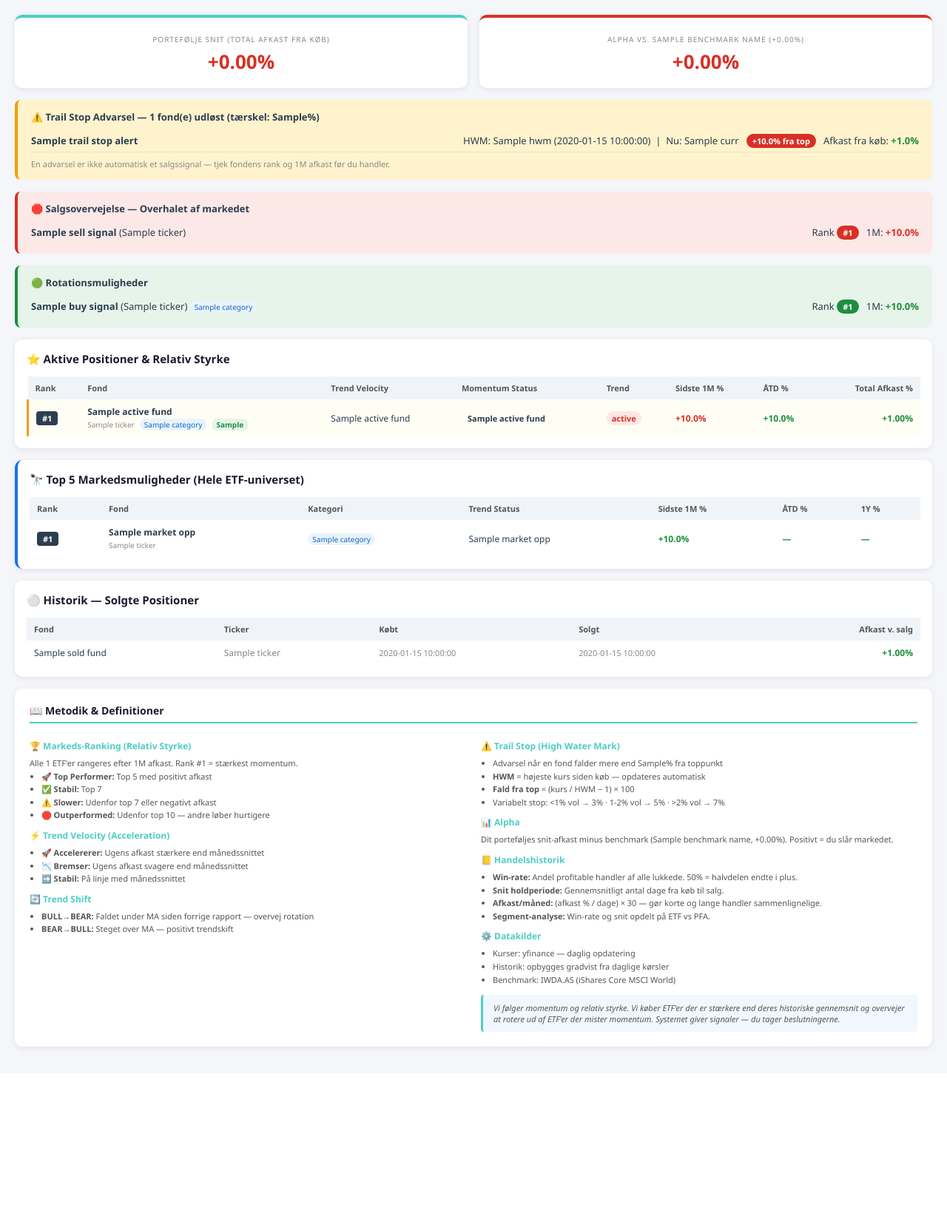
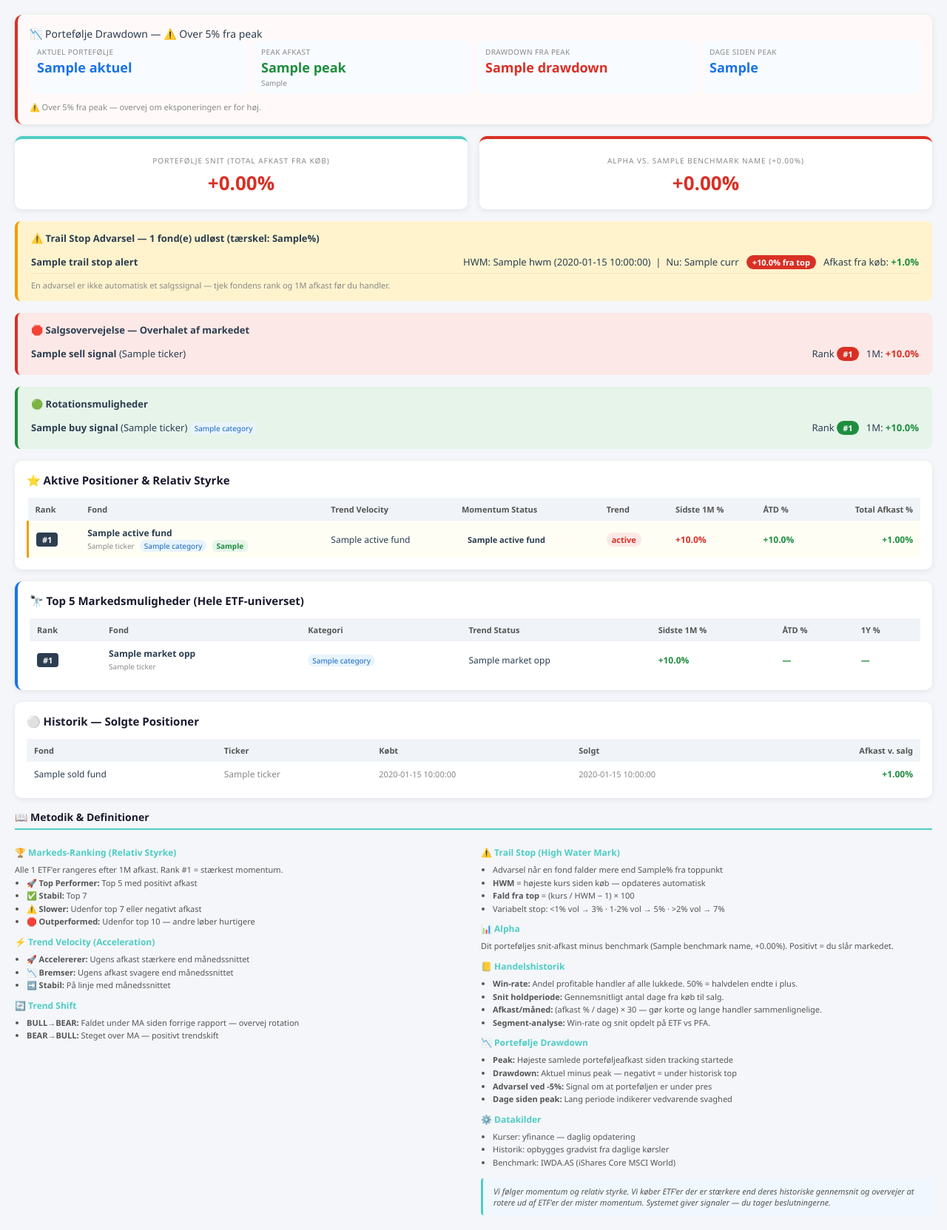
Before and after one commit to Alf4444/TrendAgent, a Python web app: template templates/etf_monthly.html.j2 in a window 1280 px wide. Shown: the part 101-1764 px from the top of the page at 74% size. Before the commit the page ends 1524 px from the top, so only its background shows below. Run offline with Jinja, Linux system fonts and the light colour scheme; the template is opened without the code that fills it: most values are stand-ins (such as "Sample title", 1, 10 or a date in 2020).

Commit message:
Update etf_monthly.html.j2

```diff
--- a/templates/etf_monthly.html.j2
+++ b/templates/etf_monthly.html.j2
@@ -88,7 +88,19 @@
     .type-etf { background: #e6f4ea; color: #1e8e3e; }
 
     /* METODIK */
-    .metodik { background: white; border-radius: 10px; padding: 20px; box-shadow: 0 2px 8px rgba(0,0,0,0.08); margin-bottom: 16px; }
+    .drawdown-box { background: white; border-radius: 10px; padding: 16px;
+                    box-shadow: 0 2px 8px rgba(0,0,0,0.08); margin-bottom: 16px;
+                    border-left: 4px solid #4ecdc4; }
+    .drawdown-box.advarsel { border-left-color: #d93025; background: #fffaf9; }
+    .drawdown-box h3-dd { display: block; font-size: 14px; font-weight: 700;
+                          color: #1a1a2e; margin-bottom: 12px; }
+    .drawdown-grid { display: grid; grid-template-columns: repeat(4, 1fr); gap: 8px; margin-bottom: 10px; }
+    .dd-stat { background: #f8fbff; border-radius: 8px; padding: 8px 10px; }
+    .dd-label { font-size: 10px; color: #888; text-transform: uppercase; letter-spacing: 0.04em; margin-bottom: 2px; }
+    .dd-value { font-size: 18px; font-weight: 800; color: #1a1a2e; }
+    .dd-value.pos { color: #1e8e3e; }
+    .dd-value.neg { color: #d93025; }
+    .dd-value.neutral { color: #1a73e8; }
     .metodik h3 { font-size: 14px; font-weight: 700; margin-bottom: 12px; color: #1a1a2e; border-bottom: 2px solid #4ecdc4; padding-bottom: 6px; }
     .metodik-grid { display: grid; grid-template-columns: 1fr 1fr; gap: 20px; }
     .metodik-col h4 { font-size: 12px; font-weight: 700; color: #4ecdc4; margin: 10px 0 6px; }
@@ -114,6 +126,41 @@
 </div>
 
 <div class="container">
+
+  <!-- PORTEFØLJE DRAWDOWN -->
+  {% if drawdown_data %}
+  <div class="drawdown-box {{ 'advarsel' if drawdown_data.advarsel else '' }}">
+    <span class="h3-dd">📉 Portefølje Drawdown{% if drawdown_data.advarsel %} — ⚠️ Over 5% fra peak{% endif %}</span>
+    <div class="drawdown-grid">
+      <div class="dd-stat">
+        <div class="dd-label">Aktuel portefølje</div>
+        <div class="dd-value {{ 'pos' if drawdown_data.aktuel.startswith('+') else 'neg' if drawdown_data.aktuel.startswith('-') else 'neutral' }}">
+          {{ drawdown_data.aktuel }}
+        </div>
+      </div>
+      <div class="dd-stat">
+        <div class="dd-label">Peak afkast</div>
+        <div class="dd-value pos">{{ drawdown_data.peak }}</div>
+        <div style="font-size:10px; color:#888; margin-top:2px;">{{ drawdown_data.peak_dato }}</div>
+      </div>
+      <div class="dd-stat">
+        <div class="dd-label">Drawdown fra peak</div>
+        <div class="dd-value {{ 'pos' if drawdown_data.er_ved_peak else 'neg' }}">
+          {{ '— ved peak' if drawdown_data.er_ved_peak else drawdown_data.drawdown }}
+        </div>
+      </div>
+      <div class="dd-stat">
+        <div class="dd-label">Dage siden peak</div>
+        <div class="dd-value neutral">{{ drawdown_data.dage_siden_peak }}</div>
+      </div>
+    </div>
+    <div style="font-size:11px; color:#888;">
+      {% if drawdown_data.er_ved_peak %}✅ Porteføljen er ved sit historiske toppunkt.
+      {% elif drawdown_data.advarsel %}⚠️ Over 5% fra peak — overvej om eksponeringen er for høj.
+      {% else %}Normal korrektion under 5% fra peak — ingen handling nødvendig.{% endif %}
+    </div>
+  </div>
+  {% endif %}
 
   <!-- ALPHA SCORE GRID -->
   <div class="score-grid">
@@ -430,6 +477,13 @@
           <li><strong>Afkast/måned:</strong> (afkast % / dage) × 30 — gør korte og lange handler sammenlignelige.</li>
           <li><strong>Segment-analyse:</strong> Win-rate og snit opdelt på ETF vs PFA.</li>
         </ul>
+        <h4>📉 Portefølje Drawdown</h4>
+        <ul>
+          <li><strong>Peak:</strong> Højeste samlede porteføljeafkast siden tracking startede</li>
+          <li><strong>Drawdown:</strong> Aktuel minus peak — negativt = under historisk top</li>
+          <li><strong>Advarsel ved -5%:</strong> Signal om at porteføljen er under pres</li>
+          <li><strong>Dage siden peak:</strong> Lang periode indikerer vedvarende svaghed</li>
+        </ul>
         <h4>⚙️ Datakilder</h4>
         <ul>
           <li>Kurser: yfinance — daglig opdatering</li>
```
